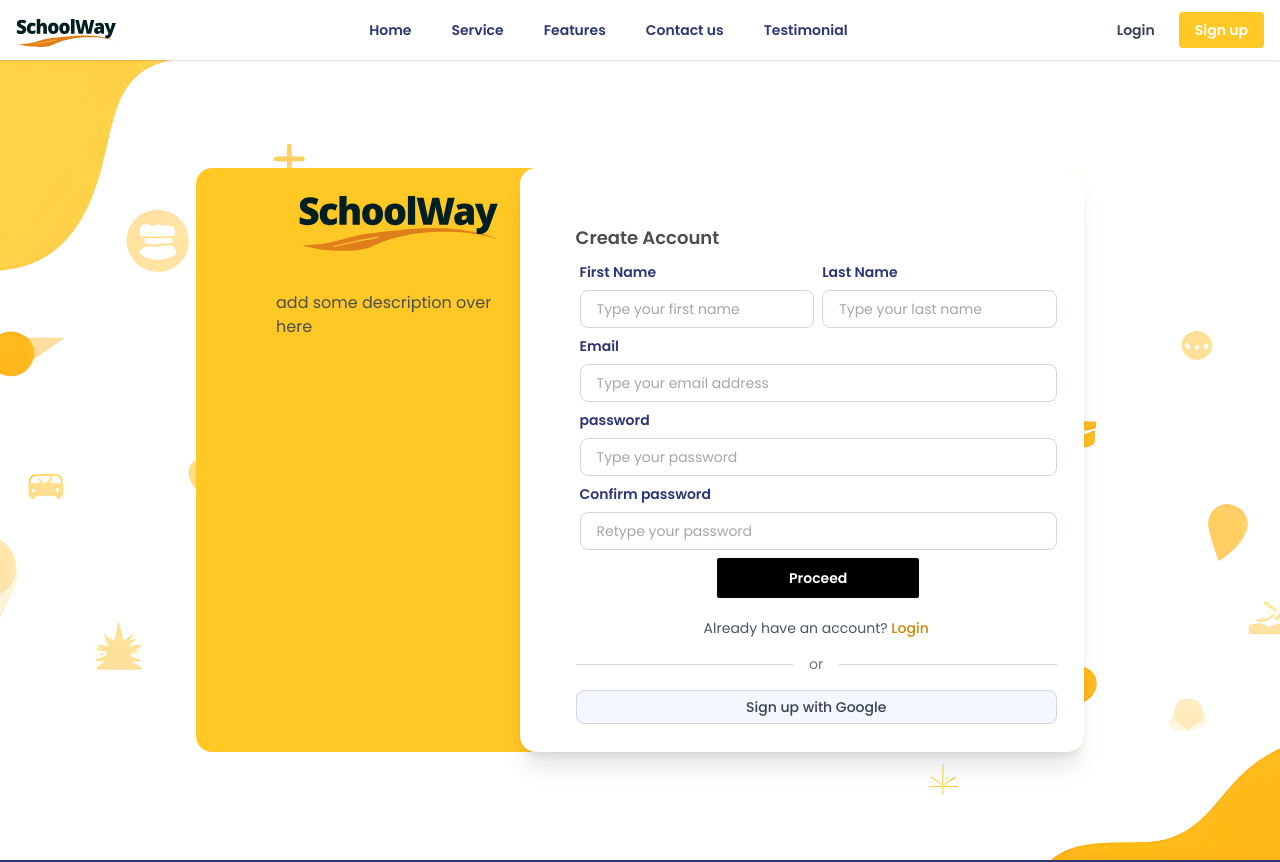
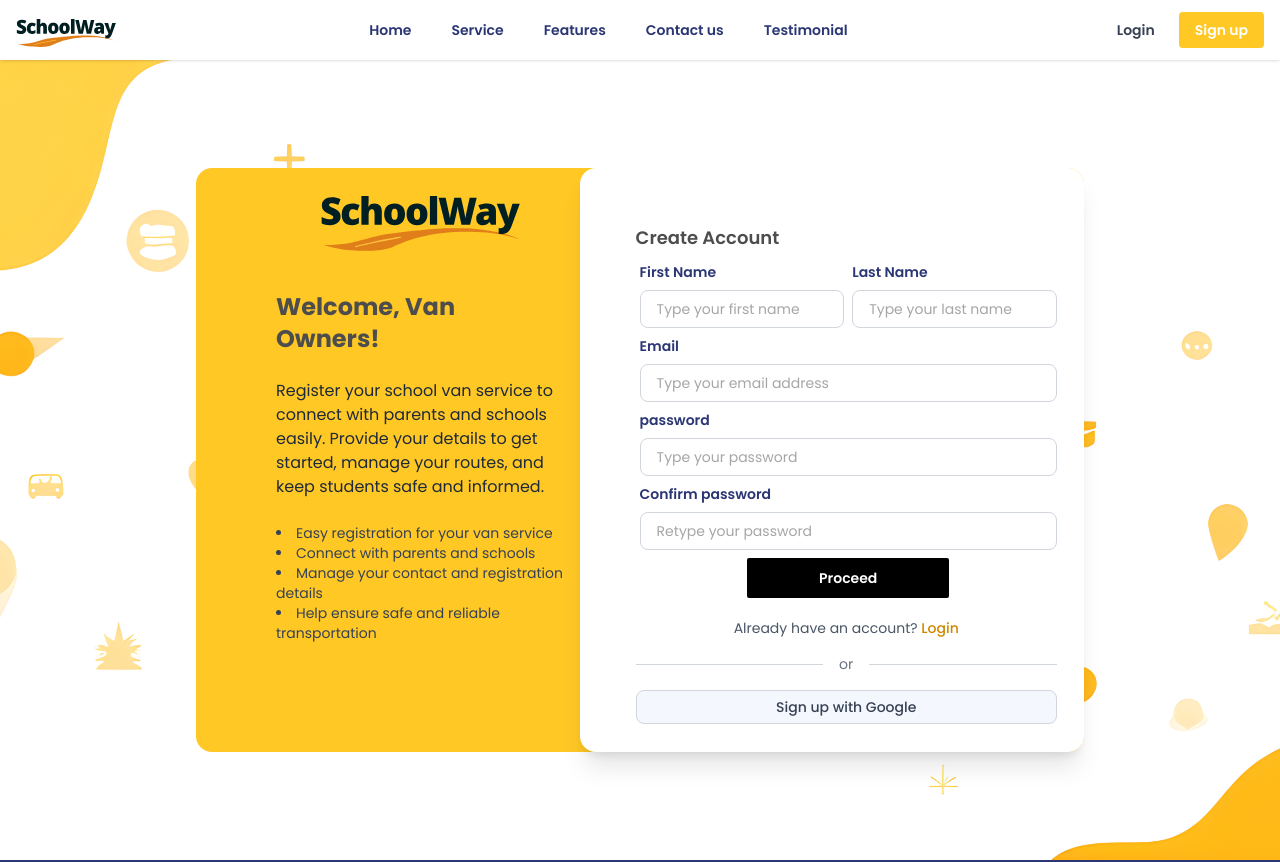
Before and after one commit to duleepa-a/schoolway-frontend, a Next.js app: page /signup/registration in a window 1280 px wide. Shown: the top 862 px of the page. Built offline with nearby package versions, Linux system fonts and the light colour scheme; no server answers.

Commit message:
signup ux

```diff
--- a/src/app/signup/registration/SignUpForm.tsx
+++ b/src/app/signup/registration/SignUpForm.tsx
@@ -225,16 +225,26 @@ const validateStep1 = () => {
 
   return (
     <>
-    <div className="flex w-3/4  bg-primary h-4/5 justify-between rounded-br-2xl rounded-tr-2xl rounded-2xl">
+    <div className="flex w-3/4 bg-primary h-4/5 justify-between rounded-br-2xl rounded-tr-2xl rounded-2xl">
       {/* Left side - Yellow background with logo */}
-      <div className="hidden lg:block overflow-hidden justify-items-center pl-20 pt-4">
+      <div className="hidden lg:block overflow-hidden justify-items-center pl-20 pt-4 pr-4 ">
       <Image
         src={'/logo/Logo_light.svg'}
         alt='schoolway logo'
         width={200}
         height={200}
       />
-        <h1 className='mt-10 m-0'>add some description over here</h1>
+      <h1 className='mt-10 m-0 text-2xl font-bold text-active-text '>Welcome, Van Owners!</h1>
+      <p className="mt-6 text-md text-gray-800 max-w-xs">
+        Register your school van service to connect with parents and schools easily.
+        Provide your details to get started, manage your routes, and keep students safe and informed.
+      </p>
+      <ul className="mt-6 text-sm text-gray-700 list-disc list-inside ">
+        <li>Easy registration for your van service</li>
+        <li>Connect with parents and schools</li>
+        <li>Manage your contact and registration details</li>
+        <li>Help ensure safe and reliable transportation</li>
+      </ul>
       </div>
 
       {/* Right side - Form */}
@@ -413,9 +423,8 @@ const validateStep1 = () => {
       </div>
 
       {/* Navigation buttons */}
-                {/* <div className="flex justify-between mt-4"> */}
-                <div className="flex flex-col items-center mt-4 space-y-2">
-
+      <div className='w-full flex justify-center'>
+        <div className="flex flex-col items-center mt-8 space-y-2">
           <button
           type="button"
           onClick={handleSubmit}
@@ -432,7 +441,7 @@ const validateStep1 = () => {
           Back
           </button>
         </div>
-
+      </div>
     </form>
   </motion.div>
 )}
@@ -442,7 +451,7 @@ const validateStep1 = () => {
       </div>
     </div>
     </>
-  )
-}
+  );
+};
 
-export default SignUpForm
+export default SignUpForm;
```
Lines whose indentation alone changed are shown as unchanged.
